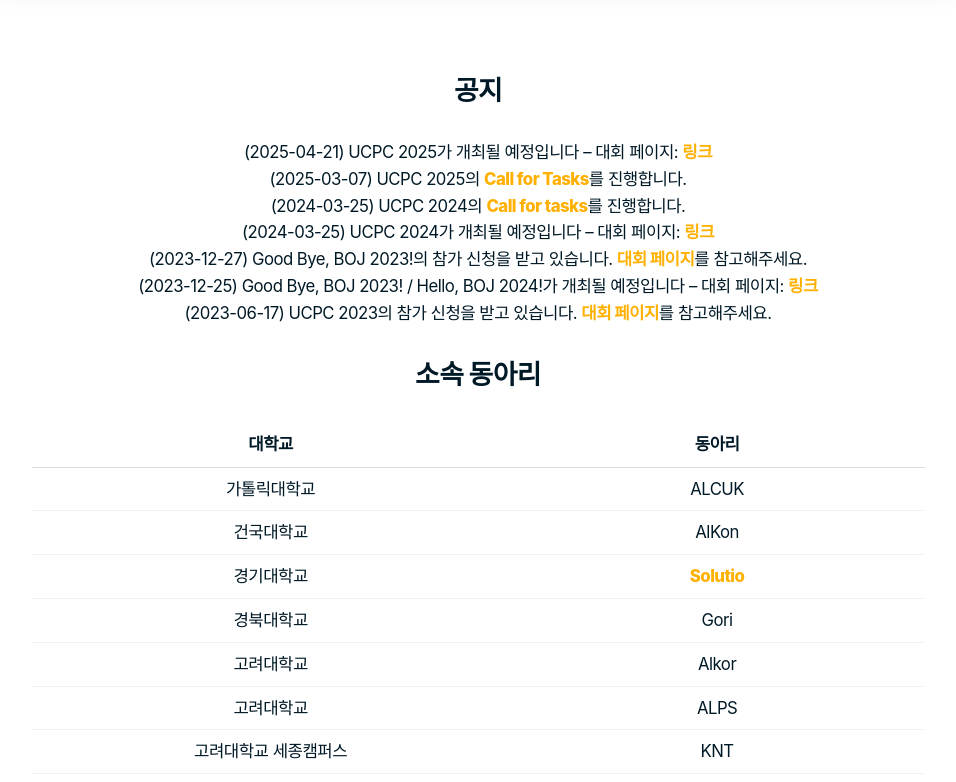
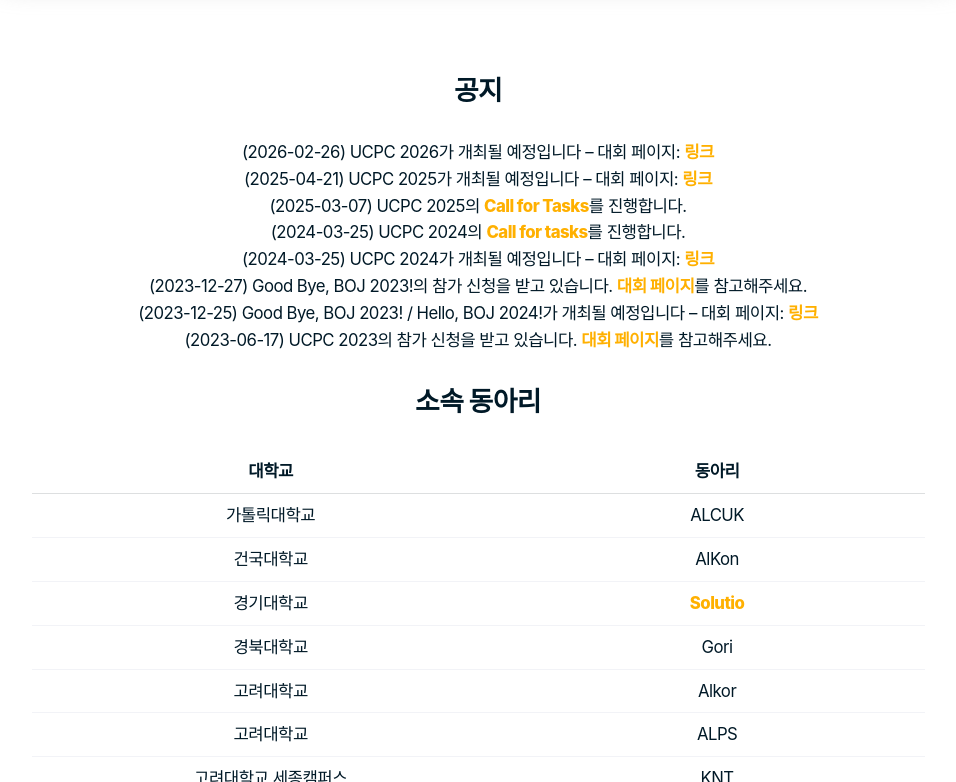
Before and after one commit to ucpcc/main, a Jekyll site: the page built from index.md, in a window 1280 px wide and 900 px high, scrolled down 951 px, cut to the strip 118-900 px from the top of the window. Shown: the whole strip, without its empty margins (162-1118 px from the left). Built offline with Jekyll 4.4.1, drawn with Linux system fonts in a browser that asks for light colours; some web fonts are replaced.

Commit message:
메인 페이지에 ucpc 2026 페이지 링크 추가 (#45)

```diff
--- a/index.md
+++ b/index.md
@@ -9,6 +9,7 @@ lang: ko
 <!-- ## [2025 전대프연 세미나 신청하기](https://seminar.ucpc.me/){:target="_blank"} -->
 
 ## 공지
+- (2026-02-26) UCPC 2026가 개최될 예정입니다 -- 대회 페이지: [링크](https://2026.ucpc.me){:target="_blank"}
 - (2025-04-21) UCPC 2025가 개최될 예정입니다 -- 대회 페이지: [링크](https://2025.ucpc.me){:target="_blank"}
 - (2025-03-07) UCPC 2025의 [Call for Tasks](https://2025.ucpc.me/tasks/){:target="_blank"}를 진행합니다.
 - (2024-03-25) UCPC 2024의 [Call for tasks](https://2024.ucpc.me/tasks/){:target="_blank"}를 진행합니다.
```
Also changed, not shown: en/index.md (+1 -0 lines).
